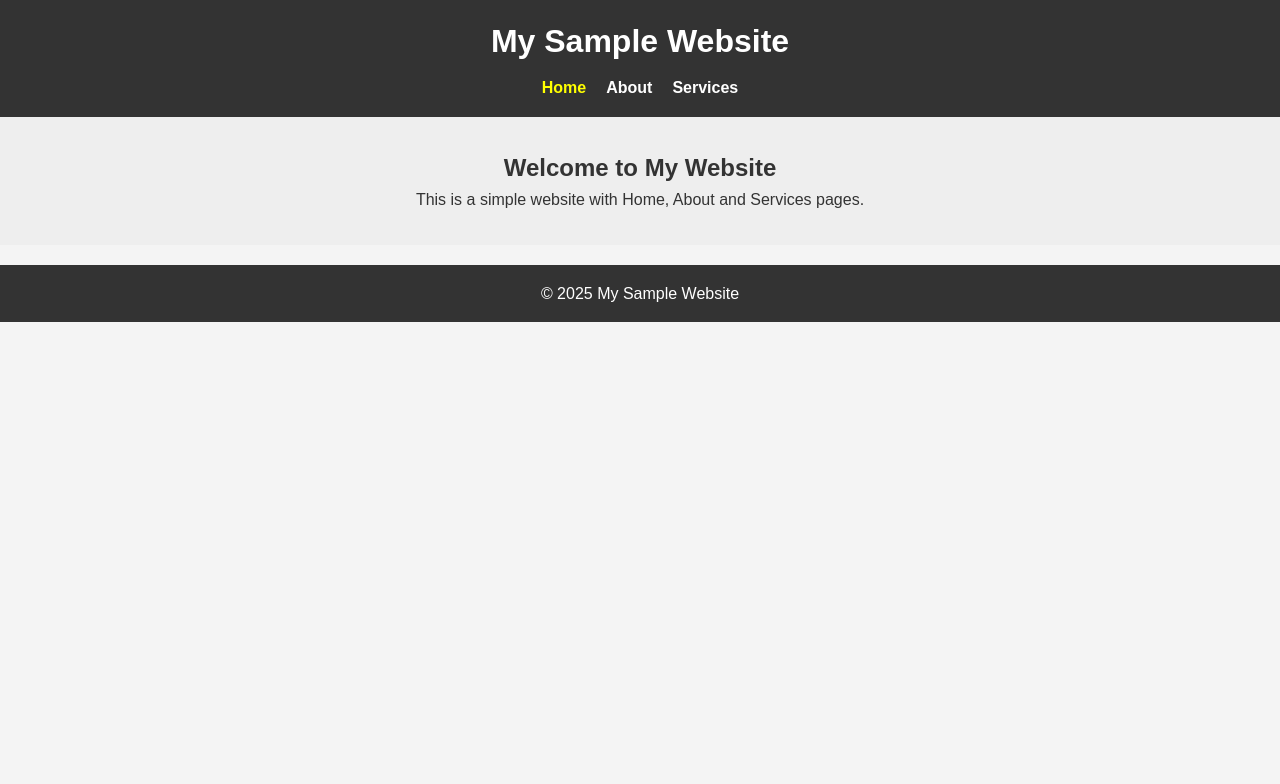
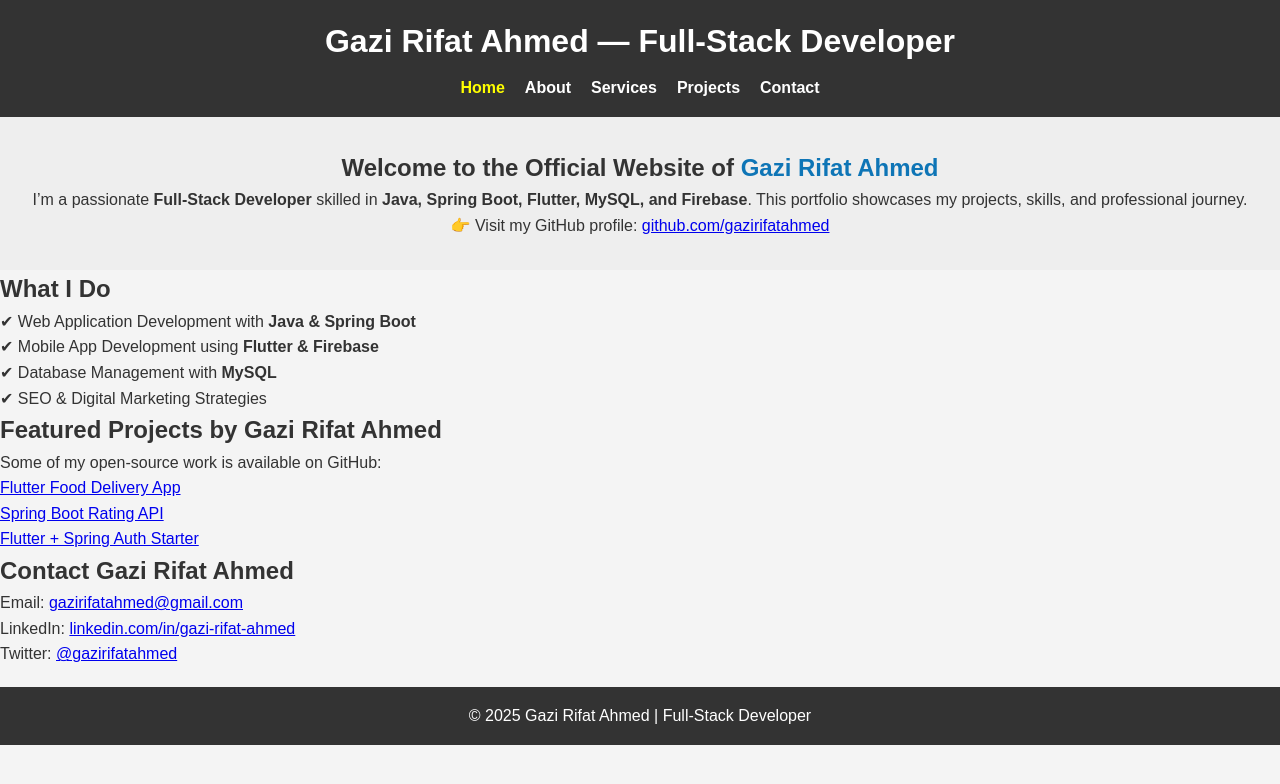
Before and after one commit to gazirifatahmed/git-practice, a plain HTML site: page index.html in a window 1280 px wide. Drawn offline with Linux system fonts and the light colour scheme.

Commit message:
Update index.html

```diff
--- a/index.html
+++ b/index.html
@@ -2,28 +2,82 @@
 <html lang="en">
 <head>
   <meta charset="UTF-8">
-  <title>Home | Sample Website</title>
+  <title>Gazi Rifat Ahmed | Full-Stack Developer</title>
+  <meta name="description" content="Official website of Gazi Rifat Ahmed — Full-Stack Developer (Java, Spring Boot, Flutter, MySQL, Firebase). Explore projects, skills, and GitHub profile.">
+  <meta name="keywords" content="Gazi Rifat Ahmed, Full-Stack Developer, Java Developer, Spring Boot, Flutter Developer, MySQL, Firebase, Software Engineer, GitHub Portfolio">
+  <meta name="author" content="Gazi Rifat Ahmed">
+  <meta name="viewport" content="width=device-width, initial-scale=1">
+
+  <!-- Open Graph for social sharing -->
+  <meta property="og:title" content="Gazi Rifat Ahmed — Full-Stack Developer">
+  <meta property="og:description" content="Portfolio, projects, and GitHub profile of Gazi Rifat Ahmed. Skilled in Java, Spring Boot, Flutter, MySQL.">
+  <meta property="og:url" content="https://gazirifatahmed.github.io/">
+  <meta property="og:type" content="website">
+  <meta property="og:image" content="https://i.imgur.com/AiFsVA3.jpeg">
+
+  <!-- Canonical URL -->
+  <link rel="canonical" href="https://gazirifatahmed.github.io/">
+
   <link rel="stylesheet" href="style.css">
 </head>
 <body>
   <header>
-    <h1>My Sample Website</h1>
+    <h1>Gazi Rifat Ahmed — Full-Stack Developer</h1>
     <nav>
       <ul>
         <li><a href="index.html" class="active">Home</a></li>
         <li><a href="about.html">About</a></li>
         <li><a href="service.html">Services</a></li>
+        <li><a href="projects.html">Projects</a></li>
+        <li><a href="contact.html">Contact</a></li>
       </ul>
     </nav>
   </header>
 
+  <!-- Hero Section -->
   <section class="hero">
-    <h2>Welcome to My Website</h2>
-    <p>This is a simple website with Home, About and Services pages.</p>
+    <h2>Welcome to the Official Website of <span style="color:#0e75b6;">Gazi Rifat Ahmed</span></h2>
+    <p>I’m a passionate <b>Full-Stack Developer</b> skilled in
+       <b>Java, Spring Boot, Flutter, MySQL, and Firebase</b>.
+       This portfolio showcases my projects, skills, and professional journey.</p>
+    <p>👉 Visit my GitHub profile:
+       <a href="https://github.com/gazirifatahmed" target="_blank">
+       github.com/gazirifatahmed</a>
+    </p>
+  </section>
+
+  <!-- Services Section -->
+  <section class="services">
+    <h2>What I Do</h2>
+    <ul>
+      <li>✔ Web Application Development with <b>Java & Spring Boot</b></li>
+      <li>✔ Mobile App Development using <b>Flutter & Firebase</b></li>
+      <li>✔ Database Management with <b>MySQL</b></li>
+      <li>✔ SEO & Digital Marketing Strategies</li>
+    </ul>
+  </section>
+
+  <!-- Projects Section -->
+  <section class="projects">
+    <h2>Featured Projects by Gazi Rifat Ahmed</h2>
+    <p>Some of my open-source work is available on GitHub:</p>
+    <ul>
+      <li><a href="https://github.com/gazirifatahmed/flutter-food" target="_blank">Flutter Food Delivery App</a></li>
+      <li><a href="https://github.com/gazirifatahmed/rating-api" target="_blank">Spring Boot Rating API</a></li>
+      <li><a href="https://github.com/gazirifatahmed/flutter-spring-auth-starter" target="_blank">Flutter + Spring Auth Starter</a></li>
+    </ul>
+  </section>
+
+  <!-- Contact Section -->
+  <section class="contact">
+    <h2>Contact Gazi Rifat Ahmed</h2>
+    <p>Email: <a href="mailto:gazirifatahmed@gmail.com">gazirifatahmed@gmail.com</a></p>
+    <p>LinkedIn: <a href="https://www.linkedin.com/in/gazi-rifat-ahmed-11888a1a5/" target="_blank">linkedin.com/in/gazi-rifat-ahmed</a></p>
+    <p>Twitter: <a href="https://twitter.com/gazirifatahmed" target="_blank">@gazirifatahmed</a></p>
   </section>
 
   <footer>
-    <p>&copy; 2025 My Sample Website</p>
+    <p>&copy; 2025 Gazi Rifat Ahmed | Full-Stack Developer</p>
   </footer>
 </body>
 </html>
```
